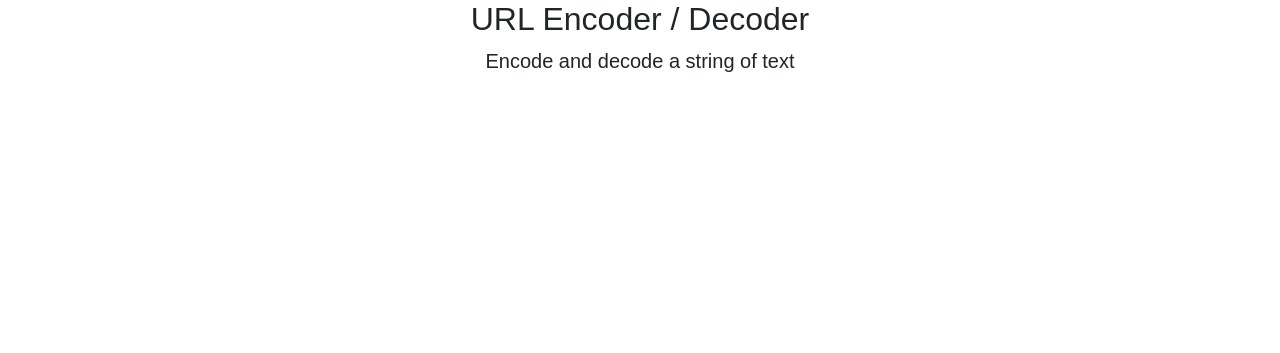
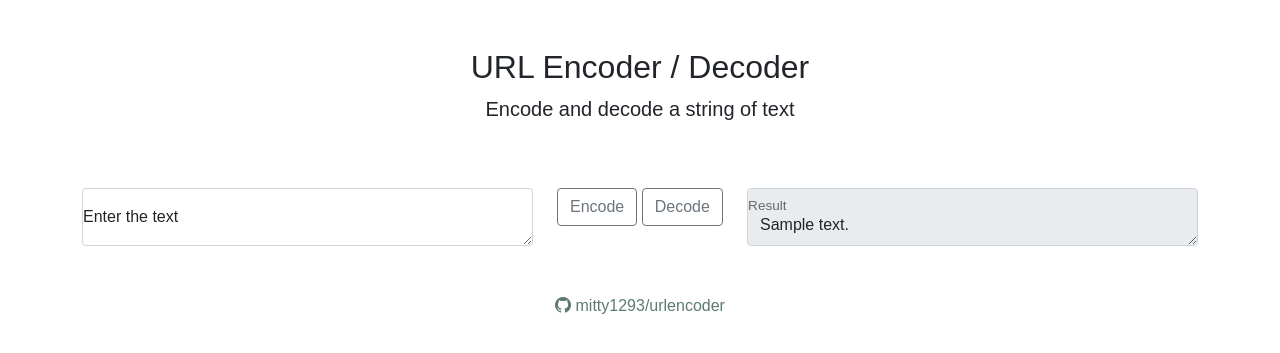
Before and after one commit to mitty1293/urlencoder, a Flask app: template urlencoder/templates/index.html in a window 1280 px wide. Shown: the top 353 px of the page. Run offline with Flask 2, Linux system fonts and the light colour scheme; the template is opened without the code that fills it: most values are stand-ins (such as "Sample title", 1, 10 or a date in 2020); parts of the project's set-up code (start-up, migrations or seed data) failed here and were passed over; some libraries are stand-ins or nearby versions.

Commit message:
postして表示する部分の実装

```diff
--- a/urlencoder/application.py
+++ b/urlencoder/application.py
@@ -1,7 +1,7 @@
 import os
 from logging import basicConfig
 
-from flask import Flask, render_template
+from flask import Flask, redirect, render_template, request, url_for
 
 # Configure logging
 # If FLASK_ENV=production, then level=WARNING
@@ -21,7 +21,21 @@ config_type = {
 }
 app.config.from_object(config_type.get(os.getenv("FLASK_ENV", "production")))
 
+# Routing
+@app.route("/", methods=["GET", "POST"])
+def index():
+    # GET
+    if request.method == "GET":
+        return render_template("index.html")
 
-@app.route("/")
-def index():
-    return render_template("index.html")
+    # POST
+    req_dict = request.form.to_dict()
+    if "encode_btn" in req_dict.keys():
+        # Encode
+        outputtext = f"Encode {req_dict.get('inputtext')}"
+        app.logger.debug(outputtext)
+    elif "decode_btn" in req_dict.keys():
+        # Decode
+        outputtext = f"Decode {req_dict.get('inputtext')}"
+        app.logger.debug(outputtext)
+    return render_template("index.html", outputtext=outputtext)
--- a/urlencoder/templates/index.html
+++ b/urlencoder/templates/index.html
@@ -6,24 +6,44 @@
         <meta charset="utf-8">
         <meta name="viewport" content="width=device-width, initial-scale=1">
         <!-- Bootstrap CSS -->
-        <link href="https://cdn.jsdelivr.net/npm/bootstrap@5.0.2/dist/css/bootstrap.min.css" rel="stylesheet"
-            integrity="sha384-EVSTQN3/azprG1Anm3QDgpJLIm9Nao0Yz1ztcQTwFspd3yD65VohhpuuCOmLASjC" crossorigin="anonymous">
+        <link href="https://cdn.jsdelivr.net/npm/bootstrap@5.0.2/dist/css/bootstrap.min.css" rel="stylesheet" integrity="sha384-EVSTQN3/azprG1Anm3QDgpJLIm9Nao0Yz1ztcQTwFspd3yD65VohhpuuCOmLASjC" crossorigin="anonymous">
+        <!-- BootstrapIcons CSS -->
+        <link rel="stylesheet" href="https://cdn.jsdelivr.net/npm/bootstrap-icons@1.4.0/font/bootstrap-icons.css">
         <!-- Optional CSS -->
         <link rel="stylesheet" href="{{url_for('static', filename='css/default.css')}}">
-        <title>test</title>
+        <title>urlencoder</title>
     </head>
 
     <body>
         <div class="container">
-            <div class="text-center">
+            <div class="py-5 text-center">
                 <h2>URL Encoder / Decoder</h2>
                 <p class="lead">Encode and decode a string of text</p>
             </div>
+            <form action="/" method="post">
+                <div class="row">
+                    <div class="form-floating col-sm-5">
+                        <textarea id="inputtext" name="inputtext" class="form-control" type="text" placeholder="text" required></textarea>
+                        <label for="inputtext">Enter the text</label>
+                    </div>
+                    <div class="col-sm-2">
+                        <button id="encode_btn" name="encode_btn" class="btn btn-outline-secondary" type="submit">Encode</button>
+                        <button id="decode_btn" name="decode_btn" class="btn btn-outline-secondary" type="submit">Decode</button>
+                    </div>
+                    <div class="form-floating col-sm-5">
+                        <textarea id="outputtext" name="outputtext" class="form-control" type="text" placeholder="text" readonly>{{outputtext}}</textarea>
+                        <label for="outputtext">Result</label>
+                    </div>
+                </div>
+            </form>
+            <div class="github_link py-4">
+                <a href="https://github.com/mitty1293/urlencoder" target="_blank">
+                    <bi class="bi-github"> mitty1293/urlencoder</bi>
+                </a>
+            </div>
         </div>
         <!-- Bootstrap Bundle with Popper -->
-        <script src="https://cdn.jsdelivr.net/npm/bootstrap@5.0.2/dist/js/bootstrap.bundle.min.js"
-            integrity="sha384-MrcW6ZMFYlzcLA8Nl+NtUVF0sA7MsXsP1UyJoMp4YLEuNSfAP+JcXn/tWtIaxVXM"
-            crossorigin="anonymous"></script>
+        <script src="https://cdn.jsdelivr.net/npm/bootstrap@5.0.2/dist/js/bootstrap.bundle.min.js" integrity="sha384-MrcW6ZMFYlzcLA8Nl+NtUVF0sA7MsXsP1UyJoMp4YLEuNSfAP+JcXn/tWtIaxVXM" crossorigin="anonymous"></script>
     </body>
 
 </html>
```
